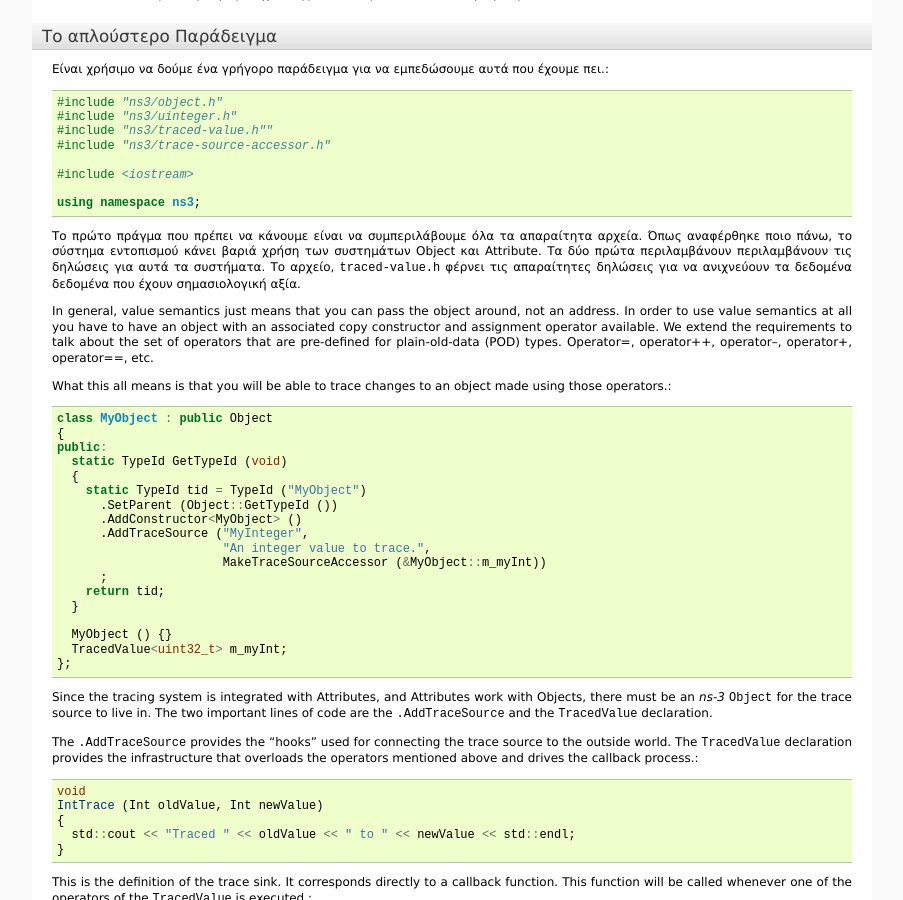
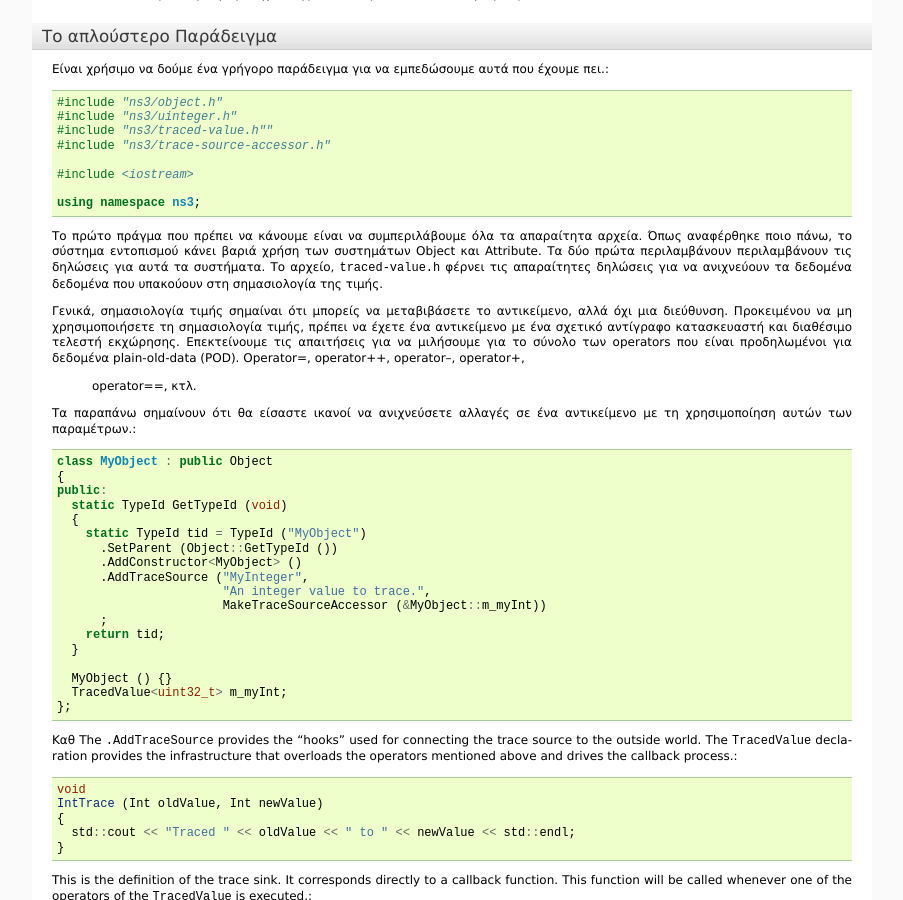
Before and after one commit to maupatras/ns3_team_2B, a Sphinx documentation site: the page built from ns-3.22/doc/manual-gr/source/tracing.rst, in a window 1280 px wide and 900 px high, scrolled down 1333 px. Shown: the whole window, without its empty margins (198-1101 px from the left). Built offline with Sphinx 7.4.7, drawn with Linux system fonts in a browser that asks for light colours; formulas are drawn with MathJax 3; pages that are not in the unit, such as notebooks, are missing from menus.

Commit message:
Update tracing.rst

```diff
--- a/ns-3.22/doc/manual-gr/source/tracing.rst
+++ b/ns-3.22/doc/manual-gr/source/tracing.rst
@@ -255,17 +255,31 @@ Attribute μηχανισμούς του |ns3|. Πρέπει να διαβάσε
 Όπως αναφέρθηκε ποιο πάνω, το σύστημα εντοπισμού κάνει βαριά χρήση των συστημάτων
 Object και Attribute. Tα δύο πρώτα περιλαμβάνουν περιλαμβάνουν τις δηλώσεις για αυτά τα
 συστήματα. Το αρχείο, ``traced-value.h`` φέρνει τις απαραίτητες δηλώσεις για να ανιχνεύουν
-τα δεδομένα  δεδομένα που έχουν σημασιολογική αξία.
+τα δεδομένα  δεδομένα που υπακούουν στη σημασιολογία της τιμής.
 
-In general, value semantics just means that you can pass the object around, not
-an address. In order to use value semantics at all you have to have an object
-with an associated copy constructor and assignment operator available. We extend
-the requirements to talk about the set of operators that are pre-defined for
-plain-old-data (POD) types. Operator=, operator++, operator--, operator+,
-operator==, etc.
+..
+ In general, value semantics just means that you can pass the object around, not
+ an address. In order to use value semantics at all you have to have an object
+ with an associated copy constructor and assignment operator available. We extend
+ the requirements to talk about the set of operators that are pre-defined for
+ plain-old-data (POD) types. Operator=, operator++, operator--, operator+,
+ operator==, etc.
 
-What this all means is that you will be able to trace changes to an object
-made using those operators.::
+Γενικά, σημασιολογία τιμής σημαίναι ότι μπορείς να μεταβιβάσετε το αντικείμενο, αλλά όχι μια
+διεύθυνση. Προκειμένου να μη χρησιμοποιήσετε τη σημασιολογία τιμής, πρέπει να έχετε ένα
+αντικείμενο με ένα σχετικό αντίγραφο κατασκευαστή και διαθέσιμο τελεστή εκχώρησης. Επεκτείνουμε
+τις απαιτήσεις για να μιλήσουμε για το σύνολο των operators που είναι προδηλωμένοι για δεδομένα
+plain-old-data (POD). Operator=, operator++, operator--, operator+,
+ operator==, κτλ.
+
+
+
+..
+ What this all means is that you will be able to trace changes to an object
+ made using those operators.::
+
+Τα παραπάνω σημαίνουν ότι θα είσαστε ικανοί να ανιχνεύσετε αλλαγές σε ένα αντικείμενο με τη χρησιμοποίηση
+αυτών των παραμέτρων.::
 
   class MyObject : public Object
   {
@@ -286,11 +300,13 @@ made using those operators.::
     TracedValue<uint32_t> m_myInt;
   };
 
-Since the tracing system is integrated with Attributes, and Attributes work with
-Objects, there must be an |ns3| ``Object`` for the trace source to live in. The
-two important lines of code are the ``.AddTraceSource`` and the ``TracedValue``
-declaration.
+..
+ Since the tracing system is integrated with Attributes, and Attributes work with
+ Objects, there must be an |ns3| ``Object`` for the trace source to live in. The
+ two important lines of code are the ``.AddTraceSource`` and the ``TracedValue``
+ declaration.
 
+Καθ
 The ``.AddTraceSource`` provides the "hooks" used for connecting the trace
 source to the outside world. The ``TracedValue`` declaration provides the
 infrastructure that overloads the operators mentioned above and drives the
```
